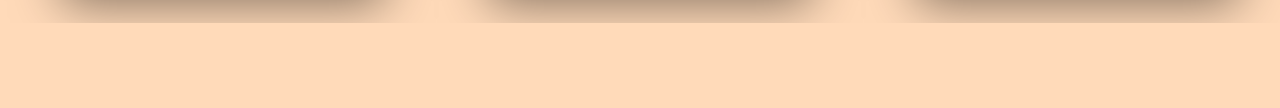
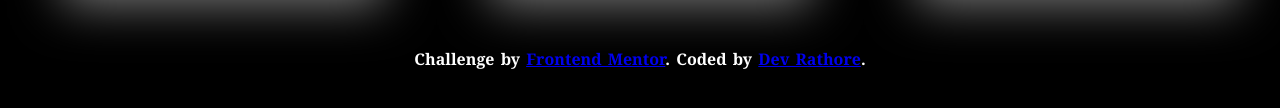
Before and after one commit to GitHub-dev12345/CSS-Box-Model-Project, a plain HTML site: page index.html in a window 1280 px wide. Shown: the part 1538-1646 px from the top of the page. Before the commit the page ends 1561 px from the top, so only its background shows below. Drawn offline with Linux system fonts and the light colour scheme.

Commit message:
Add the footer section in HTML file & in style file design  Foote css code

```diff
--- a/index.html
+++ b/index.html
@@ -66,5 +66,9 @@
             </div>
         </div>
     </main>
+    <footer>
+        Challenge by <a href="https://www.frontendmentor.io/profile/GitHub-dev12345" target="_blank">Frontend Mentor</a>.
+        Coded by <a href="https://github.com/GitHub-dev12345">Dev Rathore</a>.
+    </footer>
 </body>
 </html>
--- a/style.css
+++ b/style.css
@@ -5,8 +5,10 @@ body{
     padding-top: 20px;
     padding-bottom: 20px;
     margin: 5px auto;
-    background:peachpuff;
+    background: black;
     transform: scale(1);
+    width: 100%;
+    max-width: 1440px;
 }
 
 main>.main-head{
@@ -45,7 +47,7 @@ main>.main-head{
     background: white;
     border: 1px solid black;
     border-radius: 8px;
-    box-shadow: 10px 5px 50px rgba(0,0,0,0.5);
+    box-shadow: 10px 5px 50px rgba(255,255,255,0.5);
 }
 
 /* In FLex-Item Have a Content-Div For Content Design CSS Code */
@@ -107,6 +109,22 @@ main>.main-head{
     align-self: flex-end;
 }
 
+footer{
+    background: black;
+    color: white;
+    text-align: center;
+    padding: 20px;
+    margin-top: 30px;
+    font-weight: bold;
+    word-spacing: 2px;
+}
+
+footer a:hover{
+    color: orange;
+    text-decoration: none;
+    cursor: pointer;
+}
+
 /* Responsive CSS Code */
 @media screen and (max-width: 1120px) {
     body{
@@ -119,7 +137,10 @@ main>.main-head{
 
 @media screen and (max-width: 1090px) {
     body{
-        background: crimson;
+        background: black;
+    }
+    .flex-item{
+        box-shadow: 10px 5px 50px rgba(255,255,255,0.5);
     }
 }
 
@@ -178,3 +199,9 @@ main>.main-head{
         transition: 0.4s;
     }
 }
+
+@media all and (max-width: 507px) {
+    footer{
+        line-height: 1.8;
+    }
+}
```
